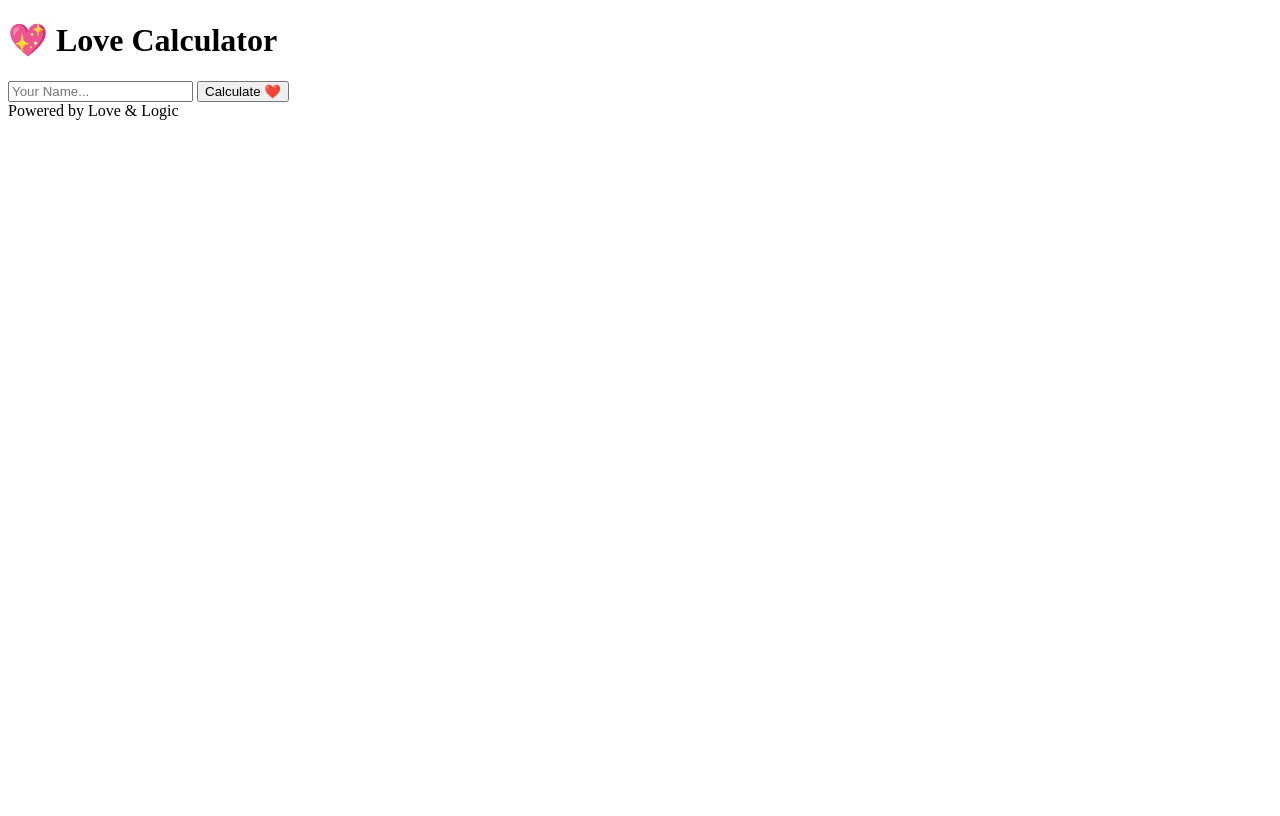
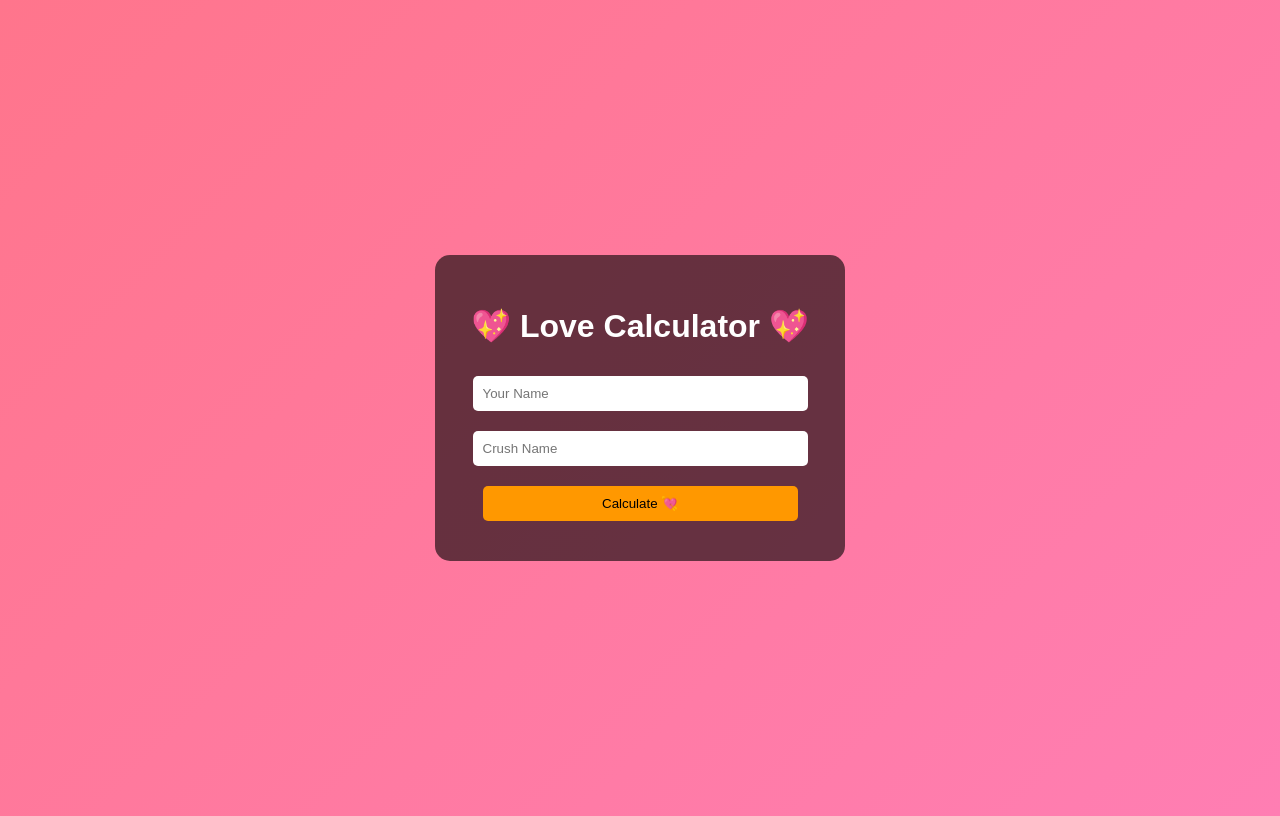
Before and after one commit to ompd654321-prog/gf-predictor, a Flask app: template templates/love_calculator.html in a window 1280 px wide. Before the commit the page ends 120 px from the top, so only its background shows below. Run offline with Flask 3, Linux system fonts and the light colour scheme; the template is opened without the code that fills it, so the values that code supplies are empty.

Commit message:
Update love_calculator.html

```diff
--- a/templates/love_calculator.html
+++ b/templates/love_calculator.html
@@ -1,44 +1,53 @@
 <!DOCTYPE html>
-<html lang="en">
+<html>
 <head>
-    <meta charset="UTF-8">
-    <title>Love Calculator 💖</title>
-    <meta name="viewport" content="width=device-width, initial-scale=1.0">
-
-    <!-- SAME STYLE (copy-paste your existing <style> exactly) -->
+    <title>Love Calculator ❤️</title>
     <style>
-        /* 🔴 COPY YOUR FULL CSS FROM THE MAIN PAGE HERE 🔴 */
+        body {
+            font-family: Arial;
+            background: linear-gradient(135deg, #ff758c, #ff7eb3);
+            height: 100vh;
+            display: flex;
+            justify-content: center;
+            align-items: center;
+            color: white;
+        }
+        .card {
+            background: rgba(0,0,0,0.6);
+            padding: 30px;
+            width: 350px;
+            text-align: center;
+            border-radius: 15px;
+        }
+        input, button {
+            width: 90%;
+            padding: 10px;
+            margin: 10px 0;
+            border-radius: 5px;
+            border: none;
+        }
+        button {
+            background: #ff9800;
+            cursor: pointer;
+        }
     </style>
 </head>
 <body>
 
-<nav style="position:absolute; top:20px; left:50%; transform:translateX(-50%);">
-    <a href="/" style="margin:0 15px; color:white; text-decoration:none; font-weight:600;">
-        GF Predictor
-    </a>
-    <a href="/love-calculator" style="margin:0 15px; color:white; text-decoration:none; font-weight:600;">
-        Love Calculator
-    </a>
-</nav>
-
 <div class="card">
-    <h1>💖 Love Calculator</h1>
+    <h1>💖 Love Calculator 💖</h1>
 
     <form method="POST">
-        <input type="text" name="your_name" placeholder="Your Name..." required autocomplete="off">
-
-        <button type="submit">Calculate ❤️</button>
+        <input type="text" name="your_name" placeholder="Your Name" required>
+        <input type="text" name="crush_name" placeholder="Crush Name" required>
+        <button type="submit">Calculate 💘</button>
     </form>
 
     {% if percentage %}
-        <div class="result">
-            💕 {{ your_name }} & {{ crush_name }}<br>
-            Love Compatibility: {{ percentage }}%
-        </div>
+        <h2>{{ your_name }} ❤️ {{ crush_name }}</h2>
+        <h3>Love = {{ percentage }}%</h3>
     {% endif %}
 </div>
 
-<footer>Powered by Love & Logic</footer>
-
 </body>
 </html>
```
